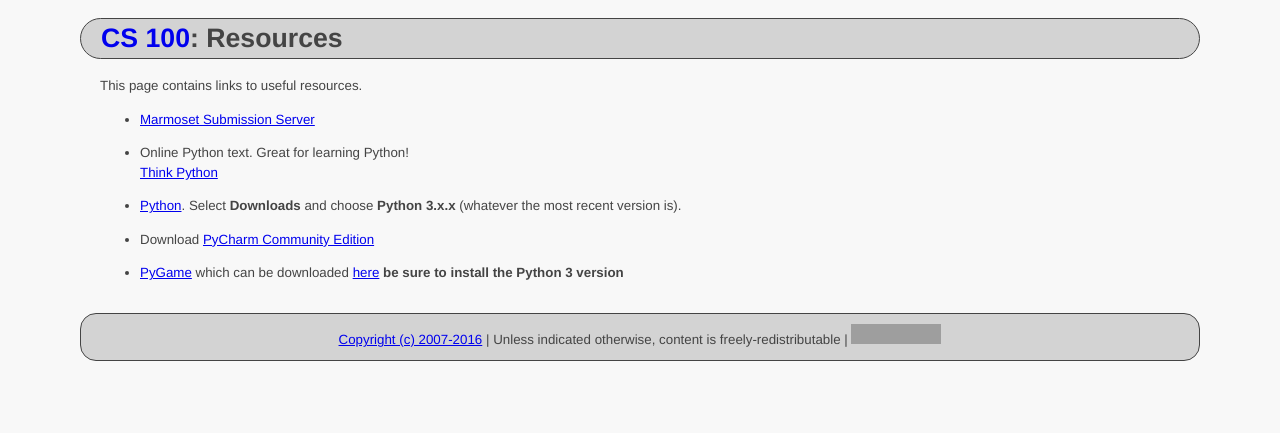
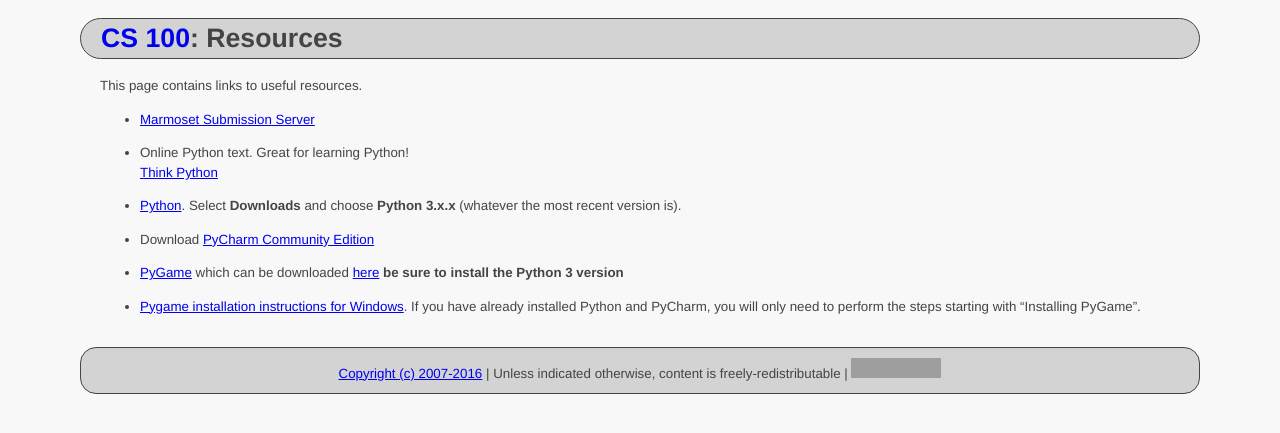
Before and after one commit to ycpcs/cs100-fall2016, a Jekyll site: the page built from resources/index.md, in a window 1280 px wide. Shown: the top 433 px of the page. Built offline with Jekyll 4.4.1, drawn with Linux system fonts in a browser that asks for light colours; grey boxes are pictures that could not be loaded.

Commit message:
pygame installation for Window

```diff
--- a/resources/index.md
+++ b/resources/index.md
@@ -16,3 +16,5 @@ This page contains links to useful resources.
  - Download [PyCharm Community Edition](http://www.jetbrains.com/pycharm/)
 
  - [PyGame](http://www.pygame.org/hifi.html) which can be downloaded [here](http://www.pygame.org/download.shtml) **be sure to install the Python 3 version**
+
+ - [Pygame installation instructions for Windows](https://skellykiernan.wordpress.com/2015/01/04/python-pygame-install/).  If you have already installed Python and PyCharm, you will only need to perform the steps starting with "Installing PyGame".
```
